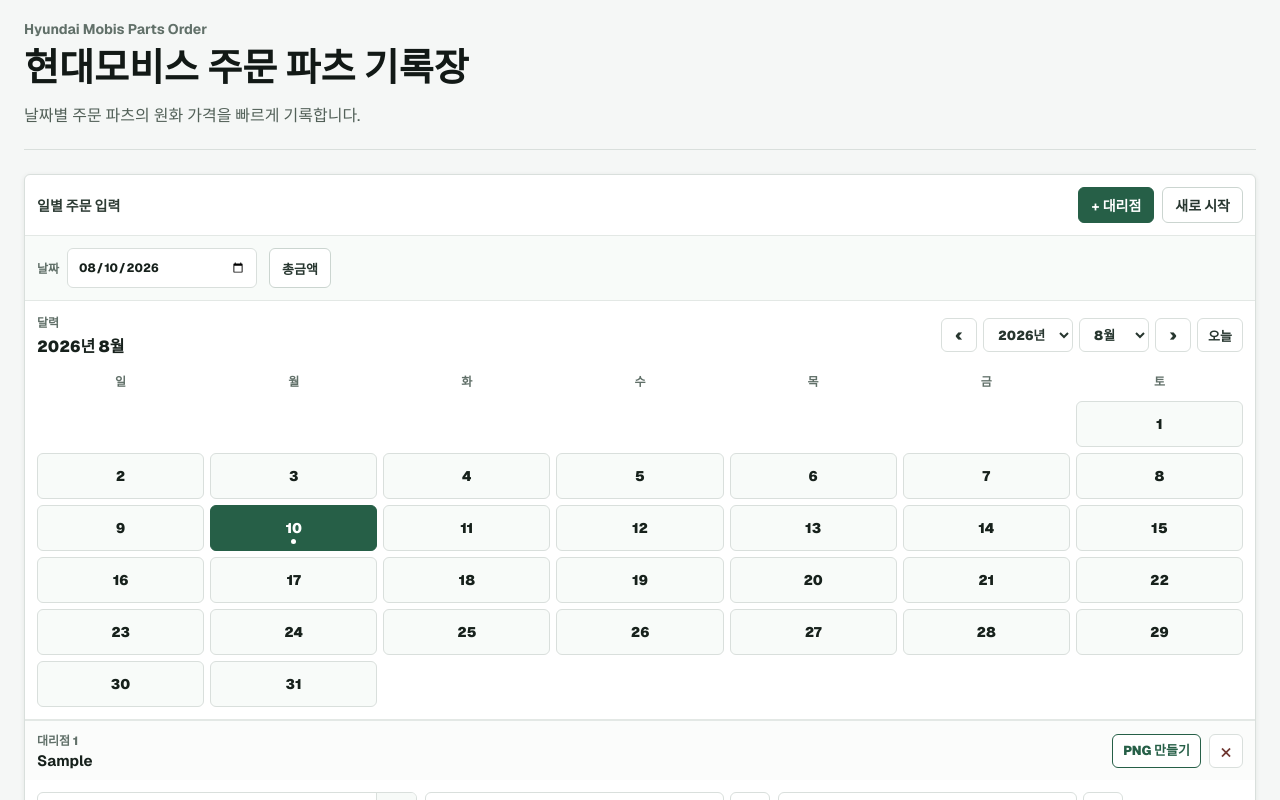
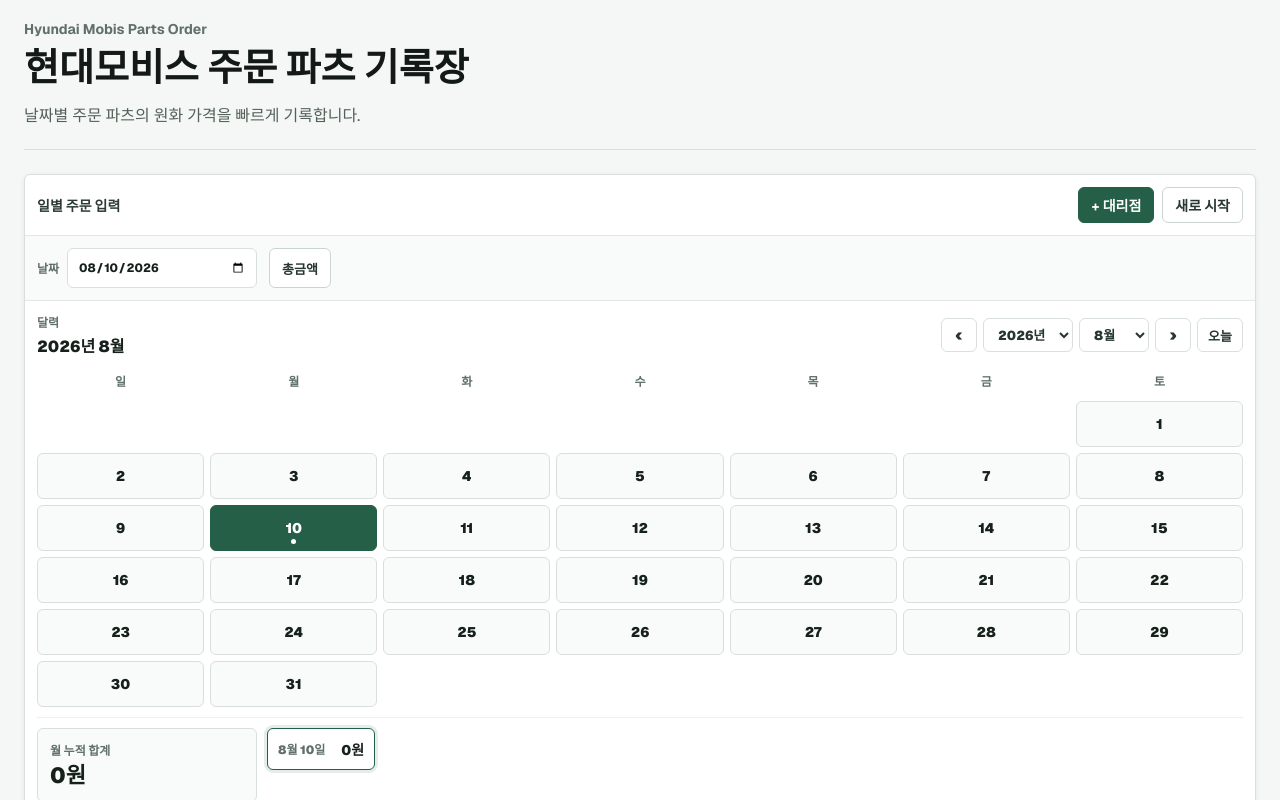
Before and after one commit to gandakorea/hyundaimobisparts, a Next.js app: page / in a window 1280 px wide. Both pictures are taken after typing "Sample", "Sample", "Sample", "Sample", "Sample", "Sample" into the empty fields and a click on the button "+ 대리점". Shown: the top 800 px of the page. Built offline with nearby package versions, Linux system fonts and the light colour scheme.

Commit message:
Add monthly accumulated order totals

```diff
--- a/app/globals.css
+++ b/app/globals.css
@@ -435,6 +435,84 @@
 
 .calendar-day[aria-current="date"] .calendar-saved-dot {
   background: #ffffff;
+}
+
+.calendar-total-panel {
+  display: grid;
+  grid-template-columns: minmax(180px, 220px) minmax(0, 1fr);
+  gap: 10px;
+  border-top: 1px solid #edf0ee;
+  padding-top: 10px;
+}
+
+.calendar-total-summary {
+  display: grid;
+  align-content: center;
+  gap: 4px;
+  border: 1px solid #d9dfdc;
+  border-radius: 6px;
+  background: #f8fbf9;
+  padding: 12px;
+}
+
+.calendar-total-summary span {
+  color: #617069;
+  font-size: 12px;
+  font-weight: 900;
+}
+
+.calendar-total-summary strong {
+  color: #17211c;
+  font-size: 22px;
+  font-weight: 900;
+  line-height: 1.15;
+}
+
+.calendar-daily-total-list {
+  display: flex;
+  min-width: 0;
+  flex-wrap: wrap;
+  gap: 6px;
+  align-content: flex-start;
+}
+
+.calendar-daily-total-row {
+  display: inline-flex;
+  min-height: 42px;
+  align-items: center;
+  justify-content: space-between;
+  gap: 16px;
+  border: 1px solid #d9dfdc;
+  border-radius: 6px;
+  background: #ffffff;
+  padding: 8px 10px;
+  color: #17211c;
+}
+
+.calendar-daily-total-row[aria-current="date"] {
+  border-color: #265f47;
+  box-shadow: 0 0 0 3px rgba(47, 111, 84, 0.12);
+}
+
+.calendar-daily-total-row span {
+  color: #617069;
+  font-size: 12px;
+  font-weight: 900;
+}
+
+.calendar-daily-total-row strong {
+  color: #17211c;
+  font-size: 14px;
+  font-weight: 900;
+}
+
+.calendar-total-empty {
+  display: inline-flex;
+  min-height: 42px;
+  align-items: center;
+  color: #617069;
+  font-size: 13px;
+  font-weight: 700;
 }
 
 .dealer-summary {
@@ -923,6 +1001,18 @@
     min-height: 42px;
   }
 
+  .calendar-total-panel {
+    grid-template-columns: 1fr;
+  }
+
+  .calendar-daily-total-list {
+    flex-direction: column;
+  }
+
+  .calendar-daily-total-row {
+    width: 100%;
+  }
+
   .order-info-band,
   .dealer-form-grid,
   .fax-preview-panel {
--- a/app/page.tsx
+++ b/app/page.tsx
@@ -205,6 +205,12 @@
   return formatMonthKey(nextMonth.getFullYear(), nextMonth.getMonth() + 1);
 }
 
+function formatDailyTotalDate(dateText: string) {
+  const { month, day } = safeDateParts(dateText);
+
+  return `${month}월 ${day}일`;
+}
+
 function makeOrderInfo(): OrderInfo {
   return {
     date: todayInSeoul(),
@@ -385,8 +391,6 @@
 
 function sectionTotalAmount(rows: OrderRow[]) {
   return rows.reduce((total, row) => {
-    if (row.status !== "found") return total;
-
     return total + (parseWon(row.price) ?? 0);
   }, 0);
 }
@@ -680,6 +684,20 @@
   return sections.map(dealerInfoFromSection).filter(isDealerInfo);
 }
 
+function savedRowsTotalAmount(rows: SavedOrderRow[] | undefined) {
+  return (
+    rows?.reduce((total, row) => {
+      return total + (parseWon(stringValue(row.price)) ?? 0);
+    }, 0) ?? 0
+  );
+}
+
+function savedSectionsTotalAmount(savedSections: SavedDealerSection[] | undefined) {
+  return (
+    savedSections?.reduce((total, section) => total + savedRowsTotalAmount(section.rows), 0) ?? 0
+  );
+}
+
 export default function Home() {
   const [orderDate, setOrderDate] = useState(todayInSeoul);
   const [sections, setSections] = useState<DealerSection[]>([makeDealerSection()]);
@@ -835,6 +853,31 @@
 
     return [...years].sort((left, right) => left - right);
   }, [calendarParts.year, dailyOrders, orderDate]);
+
+  const dailyOrdersWithCurrentDate = useMemo(
+    () => ({
+      ...dailyOrders,
+      [orderDate]: makeDailySnapshot(sections),
+    }),
+    [dailyOrders, orderDate, sections],
+  );
+
+  const calendarDailyTotals = useMemo(
+    () =>
+      Object.entries(dailyOrdersWithCurrentDate)
+        .filter(([date, order]) => date.startsWith(calendarMonth) && hasSavedRows(order.sections))
+        .map(([date, order]) => ({
+          date,
+          total: savedSectionsTotalAmount(order.sections),
+        }))
+        .sort((left, right) => left.date.localeCompare(right.date)),
+    [calendarMonth, dailyOrdersWithCurrentDate],
+  );
+
+  const calendarMonthTotal = useMemo(
+    () => calendarDailyTotals.reduce((total, item) => total + item.total, 0),
+    [calendarDailyTotals],
+  );
 
   const grandTotal = useMemo(
     () => sections.reduce((total, section) => total + sectionTotalAmount(section.rows), 0),
@@ -1373,6 +1416,30 @@
                     <span aria-hidden="true" className="calendar-day empty" key={`empty-${index}`} />
                   ),
                 )}
+              </div>
+              <div className="calendar-total-panel" aria-label="월별 합계">
+                <div className="calendar-total-summary">
+                  <span>월 누적 합계</span>
+                  <strong>{formatWon(calendarMonthTotal)}</strong>
+                </div>
+                <div className="calendar-daily-total-list">
+                  {calendarDailyTotals.length > 0 ? (
+                    calendarDailyTotals.map((item) => (
+                      <button
+                        aria-current={item.date === orderDate ? "date" : undefined}
+                        className="calendar-daily-total-row"
+                        key={item.date}
+                        type="button"
+                        onClick={() => changeOrderDate(item.date)}
+                      >
+                        <span>{formatDailyTotalDate(item.date)}</span>
+                        <strong>{formatWon(item.total)}</strong>
+                      </button>
+                    ))
+                  ) : (
+                    <span className="calendar-total-empty">이 달에 누적된 금액이 없습니다.</span>
+                  )}
+                </div>
               </div>
             </section>
 
```
